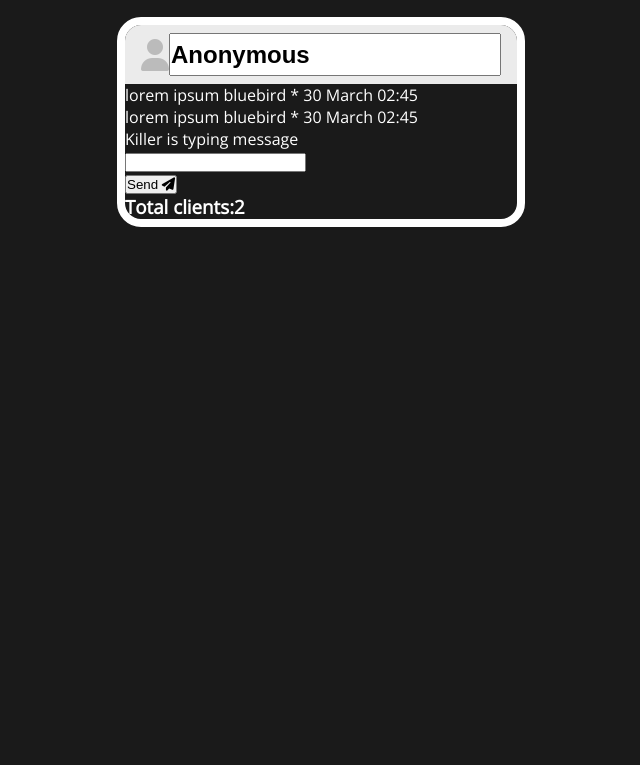
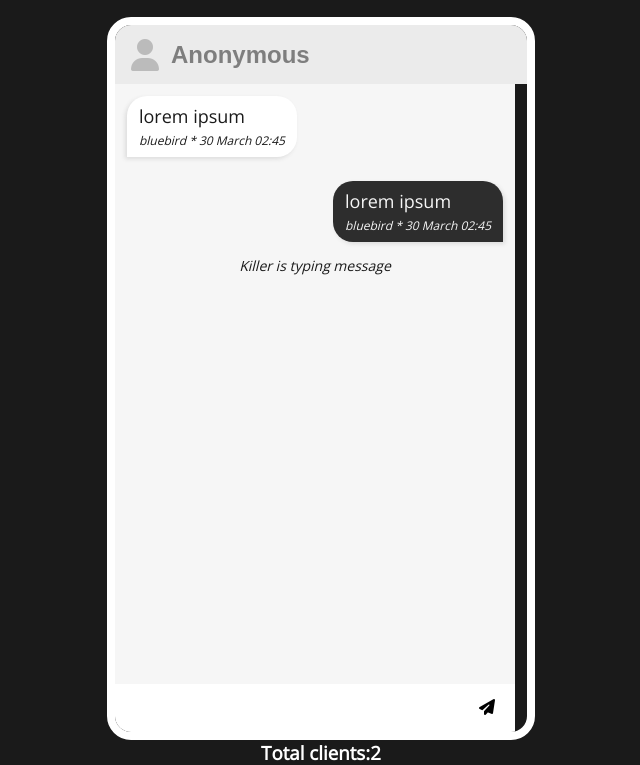
Before and after one commit to itsaman123/Socket.io-Chat-App, a website: page public/index.html in a window 1280 px wide. Shown: the part 66-831 px from the top of the page, without its empty margins (319-959 px from the left). Before the commit the page ends 800 px from the top, so only its background shows below. Drawn offline with nearby package versions, Linux system fonts and the light colour scheme; a web font is replaced by a local one.

Commit message:
added send buttons

```diff
--- a/index.js
+++ b/index.js
@@ -7,3 +7,5 @@ const server=app.listen(PORT || 4000,()=>{
 })
 
 app.use(express.static(path.join(__dirname,'public')))
+
+// #3. 10:00 min
--- a/public/index.html
+++ b/public/index.html
@@ -52,12 +52,11 @@
       <form class="message-form" id="message-form">
         <input type="text" name="message" id="message" class="message-input" />
         <div class="v-divider">
-          <button type="submit" class="send-button">
-            Send <i class="fa-sharp fa-solid fa-paper-plane"></i>
+          <button type="submit" class="send-button"><i class="fa-sharp fa-solid fa-paper-plane"></i>
           </button>
         </div>
       </form>
-      <h3 class="clients-total" id="clients-total">Total clients:2</h3>
     </div>
+    <h3 class="clients-total" id="clients-total">Total clients:2</h3>
   </body>
 </html>
--- a/public/style.css
+++ b/public/style.css
@@ -26,19 +26,100 @@ body{
     border-radius: 24px;
     overflow: hidden;
 }
-.name{
+.name {
     display: flex;
     font-size: 32px;
     font-weight: 700;
     padding: 8px 16px;
     color: #7e7e7e;
     background-color: #ebebeb;
-}
-.name span{
+  }
+
+  .name > span {
     color: #bbb;
-}
-.name-input{
+  }
+
+  .name-input {
     font-size: 24px;
-    font-weight:700;
+    font-weight: 700;
+    color: #7e7e7e;
+    flex-grow: 1;
+    border: none;
+    margin: 0px 12px;
+    outline: none;
+    background-color: #ebebeb;
+  }
 
-}
+  .message-container {
+    display: flex;
+    flex-direction: column;
+    background-color: #f6f6f6;
+    width: 400px;
+    height: 600px;
+    overflow-y: scroll;
+    overflow-x: hidden;
+  }
+
+  .message-left,
+  .message-right {
+    list-style: none;
+    padding: 8px 12px;
+    margin: 12px;
+    max-width: 250px;
+    font-size: 18px;
+    word-wrap: break-word;
+  }
+
+  .message-left {
+    border-radius: 20px 20px 20px 0px;
+    align-self: flex-start;
+    background-color: #fff;
+    color: #1A1A1A;
+    box-shadow: -2px 2px 4px #dcdcdc;
+  }
+
+  .message-right {
+    border-radius: 20px 20px 0px 20px;
+    align-self: flex-end;
+    background-color: #2d2d2d;
+    box-shadow: 2px 2px 4px #dcdcdc;
+    color: #f6f6f6;
+  }
+
+  .message-left >p >span, .message-right >p >span{
+    display: block;
+    font-style: italic;
+    font-size: 12px;
+    margin-top: 4px;
+  }
+
+  .feedback{
+    font-style: italic;
+    color: #1A1A1A;
+    font-size: 14px;
+    padding: 0 16px 16px 16px;
+    text-align: center;
+  }
+  .message-form{
+    display: flex;
+    justify-content: space-between;
+    width: 400px;
+  }
+  .message-input{
+    flex-grow: 1;
+    height: 48px;
+    font-size: 16px;
+    border: none;
+    outline: none;
+    padding: 0 12px;
+    background-color: #fff;
+  }
+  .send-button{
+    height: 48px;
+    font-size: 16px;
+    border: none;
+    padding: 0 20px;
+    outline: none;
+    background-color: #fff;
+    cursor: pointer;
+  }
```
